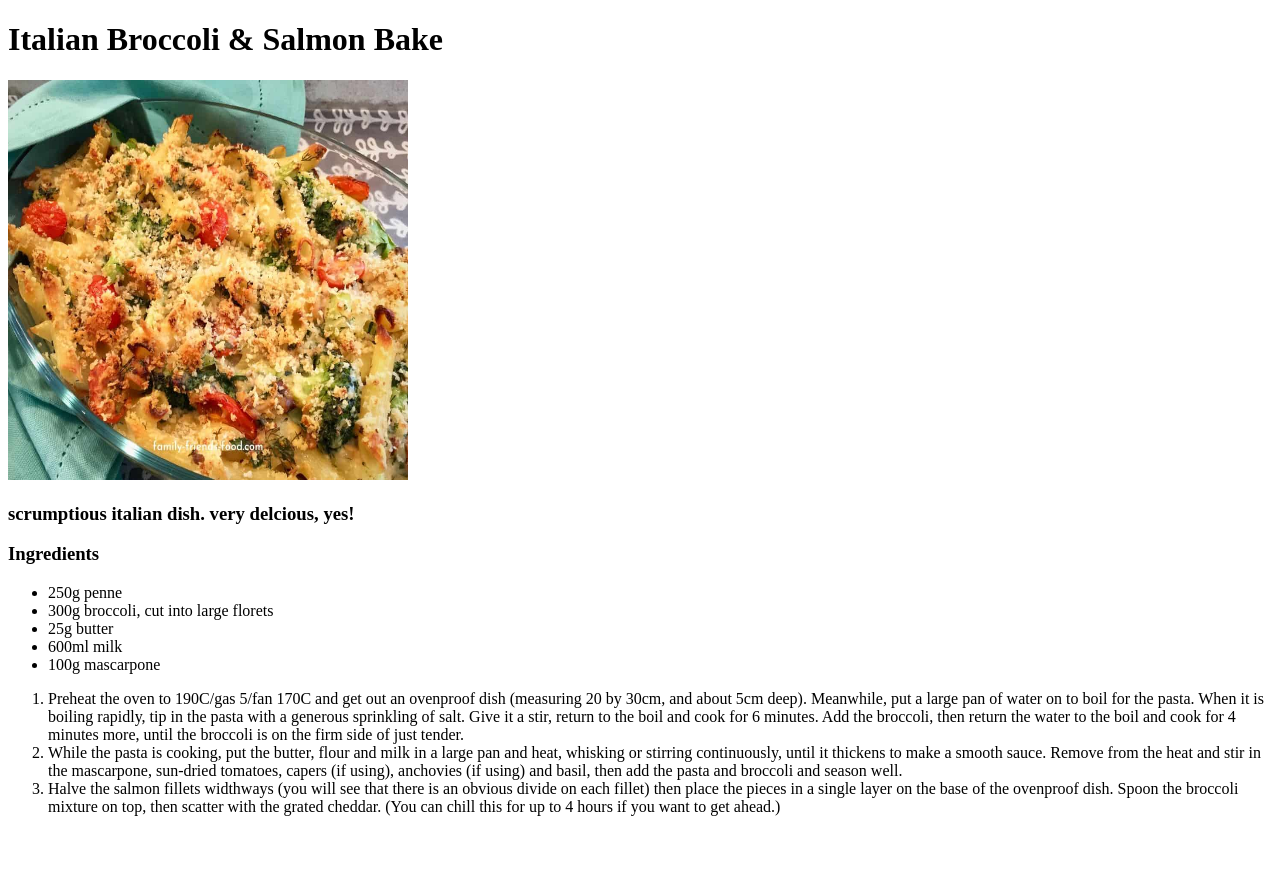
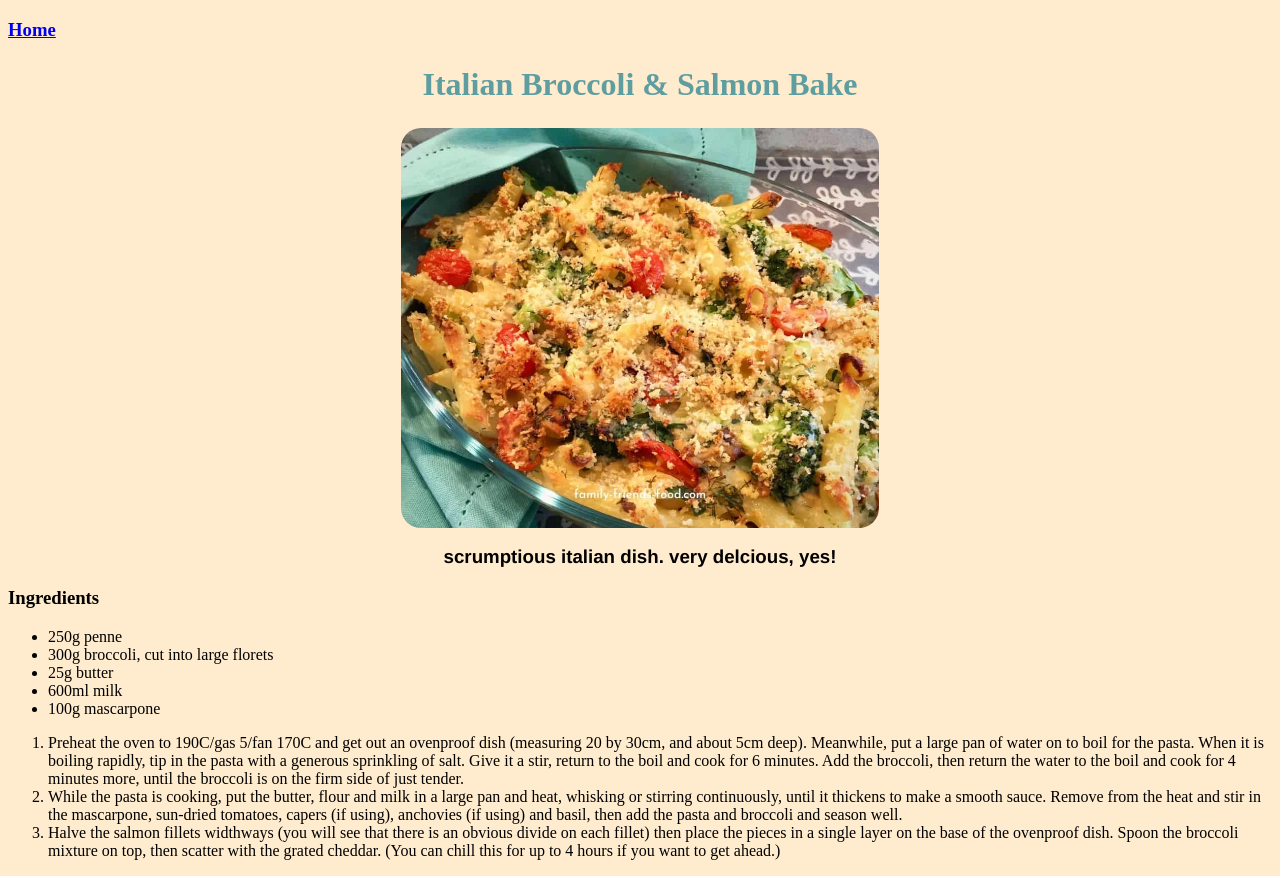
Before and after one commit to blncmusa/odin-recipes, a plain HTML site: page recipes/italian-broccoli.html in a window 1280 px wide. Before the commit the page ends 832 px from the top, so only its background shows below. Drawn offline with Linux system fonts and the light colour scheme.

Commit message:
added css -- aligned text, background colour, changed image subheading font, radius to food images.

```diff
--- a/recipes/italian-broccoli.html
+++ b/recipes/italian-broccoli.html
@@ -4,12 +4,14 @@
     <meta charset="UTF-8">
     <meta http-equiv="X-UA-Compatible" content="IE=edge">
     <meta name="viewport" content="width=device-width, initial-scale=1.0">
+    <link rel="stylesheet" href="../styles.css">
     <title>Italian Broccoli & Salmon Bake</title>
 </head>
 <body>
-    <h1>Italian Broccoli & Salmon Bake</h1>
-    <img src="pictures/italian.jpg" width="400px" height="400px">
-    <h3>scrumptious italian dish. very delcious, yes!</h3>
+    <h3><a href="/index.html">Home</a></h3>
+    <h1 class="title">Italian Broccoli & Salmon Bake</h1>
+    <img src="pictures/italian.jpg" width="400px" height="400px" class="food-item">
+    <h3 class="img-caption">scrumptious italian dish. very delcious, yes!</h3>
 
     <h3>Ingredients</h3>
         <ul>
--- /dev/null
+++ b/styles.css
@@ -0,0 +1,34 @@
+body {
+    background-color: blanchedalmond;
+}
+
+.title {
+    font-weight: bold;
+    font-size: 36;
+    text-align: center;
+    margin-top: 25px;
+    margin-bottom: 25px;
+    color:cadetblue
+}
+
+#landing-image {
+    margin-left: auto;
+    margin-right: auto;
+    display: block;
+    width: auto;
+}
+
+.food-item {
+    display: block;
+    margin-left: auto;
+    margin-right: auto;
+    width:auto;
+    border: black;
+    border-radius: 20px;
+}
+
+.img-caption {
+    text-align: center;
+    font-weight: bold;
+    font-family: 'Franklin Gothic Medium', 'Arial Narrow', Arial, sans-serif;
+}
```
Also changed, not shown: index.html (+4 -3 lines), recipes/red-cabbage.html (+5 -3 lines), recipes/turkey-meatball.html (+5 -3 lines).
